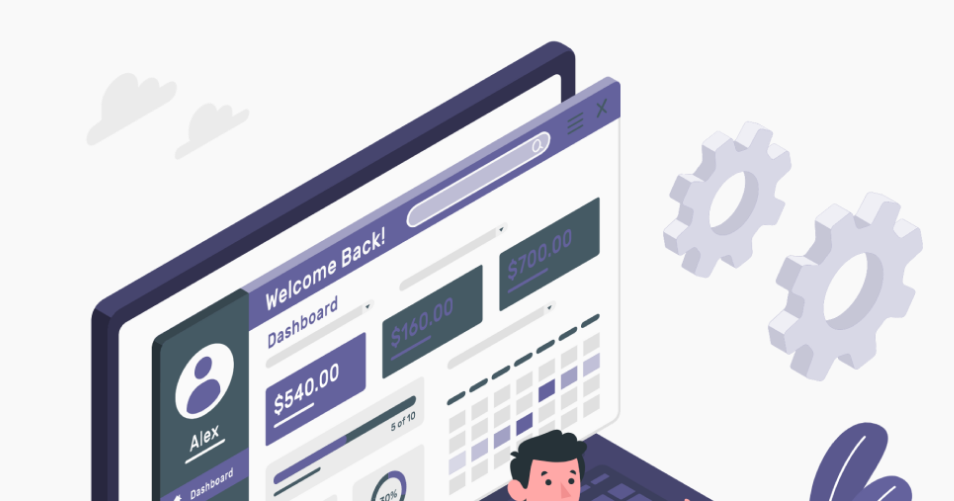
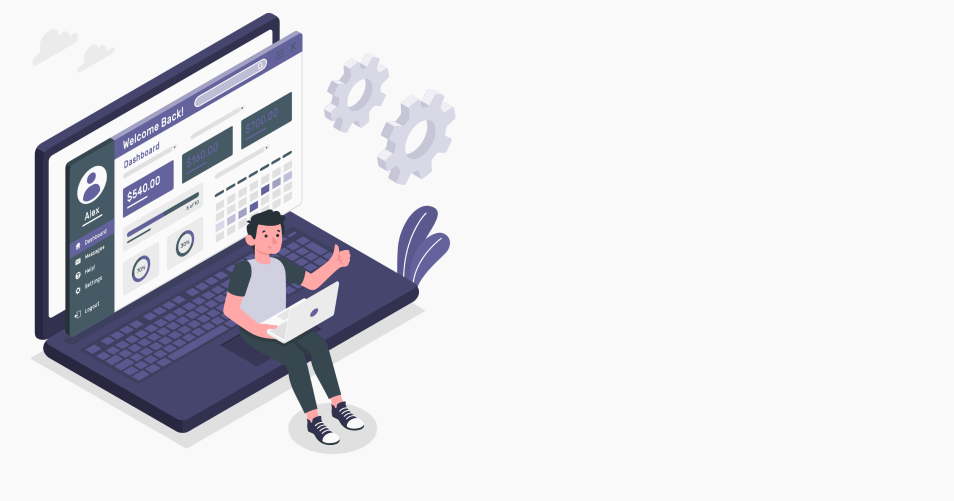
Before and after one commit to shunei-web/code-review, a website: page public/index.html in a window 1280 px wide. Shown: the part 228-729 px from the top of the page, without its empty margins (143-1097 px from the left). Drawn offline with nearby package versions, Linux system fonts and the light colour scheme; files that its build step writes are made by us from their sources.

Commit message:
画像の最大サイズを設定

```diff
--- a/src/assets/sass/component/_c-feature-media.scss
+++ b/src/assets/sass/component/_c-feature-media.scss
@@ -4,6 +4,7 @@
 }
 
 .c-feature-media__img {
+  max-inline-size: 520px;
 }
 
 .c-feature-media__content {
```
